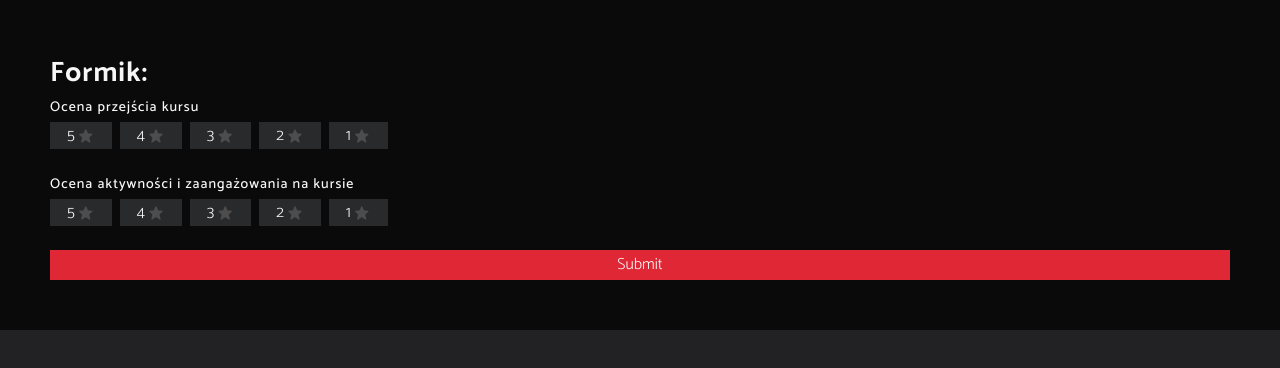
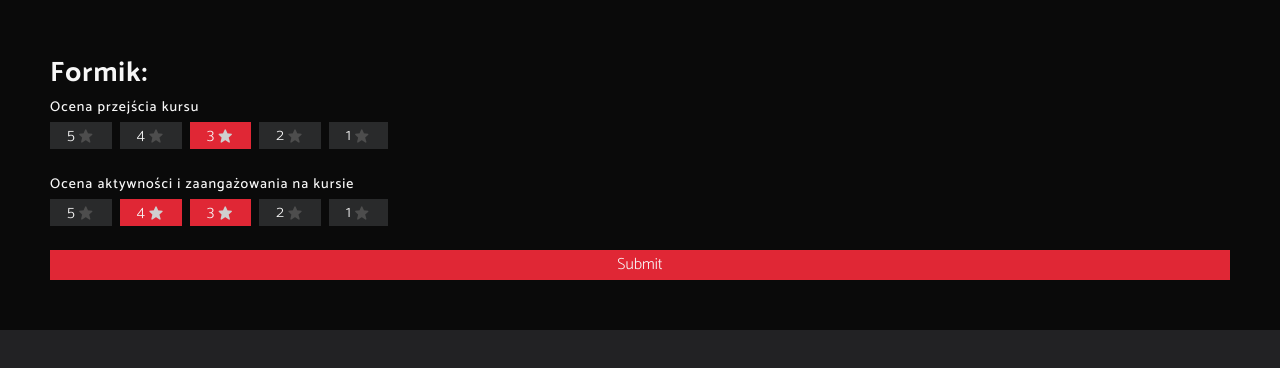
Before and after one commit to airfortech/Head-Hunter-Frontend, a React (Create React App) app: page /form in a window 1280 px wide. Shown: the top 368 px of the page. Built offline with nearby package versions, Linux system fonts and the light colour scheme.

Commit message:
made CheckItem logic

```diff
--- a/src/components/SearchPanel/FormGroup/CheckItem/CheckItem.module.css
+++ b/src/components/SearchPanel/FormGroup/CheckItem/CheckItem.module.css
@@ -2,6 +2,6 @@
   display: flex;
 }
 
-.field {
+.input {
   display: none;
 }
--- a/src/components/SearchPanel/FormGroup/CheckItem/CheckItem.tsx
+++ b/src/components/SearchPanel/FormGroup/CheckItem/CheckItem.tsx
@@ -1,5 +1,4 @@
-import React from "react";
-import { Field } from "formik";
+import { Field, FieldProps } from "formik";
 import { PrimaryButton } from "../../../buttons/PrimaryButton/PrimaryButton";
 import classes from "./CheckItem.module.css";
 
@@ -13,21 +12,30 @@
 export const CheckItem = ({ value, groupName, type, icon }: Props) => {
   return (
     <label className={classes.CheckItem}>
-      <Field
+      <Field type={type} name={groupName} value={value}>
+        {({ field }: FieldProps) => (
+          <>
+            <input
               type={type}
+              placeholder="Email"
               name={groupName}
+              onChange={field.onChange}
+              checked={field.checked}
               value={value}
-        className={classes.field}
+              className={classes.input}
             />
             <PrimaryButton
               type={type}
               size="small"
-        color="secondary"
+              color={field.checked ? "primary" : "secondary"}
               icon={icon}
               reversed
             >
               {value}
             </PrimaryButton>
+          </>
+        )}
+      </Field>
     </label>
   );
 };
--- a/src/components/SearchPanel/SortForm/SortForm.tsx
+++ b/src/components/SearchPanel/SortForm/SortForm.tsx
@@ -5,90 +5,38 @@
 import { FormGroup } from "../FormGroup/FormGroup";
 import { CheckItem } from "../FormGroup/CheckItem/CheckItem";
 
-// interface Props {
-//   field: {
-//     name: string;
-//     value: string;
-//     onChange: React.ChangeEventHandler<HTMLInputElement>;
-//     onBlur: React.ChangeEventHandler<HTMLInputElement>;
-//   };
-//   id: string;
-//   label: string;
-//   className: string;
-// }
-
 export const SortForm = () => {
   return (
     <div className={classes.SortForm}>
       <h1>Formik:</h1>
       <Formik
-        initialValues={{ courseNote: "4", activityNote: "4", checkbox: [] }}
+        initialValues={{
+          courseNote: "3",
+          activityNote: ["3", "4"],
+          checkbox: [],
+        }}
         onSubmit={(values) => console.log(values)}
       >
         <Form className={classes.form}>
           <FormGroup title="Ocena przejścia kursu">
+            {[5, 4, 3, 2, 1].map((item) => (
               <CheckItem
                 type="radio"
                 groupName="courseNote"
-              value="5"
+                value={item.toString()}
                 icon="star"
               />
+            ))}
+          </FormGroup>
+          <FormGroup title="Ocena aktywności i zaangażowania na kursie">
+            {[5, 4, 3, 2, 1].map((item) => (
               <CheckItem
-              type="radio"
-              groupName="courseNote"
-              value="4"
+                type="checkbox"
+                groupName="activityNote"
+                value={item.toString()}
                 icon="star"
               />
-            <CheckItem
-              type="radio"
-              groupName="courseNote"
-              value="3"
-              icon="star"
-            />
-            <CheckItem
-              type="radio"
-              groupName="courseNote"
-              value="2"
-              icon="star"
-            />
-            <CheckItem
-              type="radio"
-              groupName="courseNote"
-              value="1"
-              icon="star"
-            />
-          </FormGroup>
-          <FormGroup title="Ocena aktywności i zaangażowania na kursie">
-            <CheckItem
-              type="radio"
-              groupName="activityNote"
-              value="5"
-              icon="star"
-            />
-            <CheckItem
-              type="radio"
-              groupName="activityNote"
-              value="4"
-              icon="star"
-            />
-            <CheckItem
-              type="radio"
-              groupName="activityNote"
-              value="3"
-              icon="star"
-            />
-            <CheckItem
-              type="radio"
-              groupName="activityNote"
-              value="2"
-              icon="star"
-            />
-            <CheckItem
-              type="radio"
-              groupName="activityNote"
-              value="1"
-              icon="star"
-            />
+            ))}
           </FormGroup>
           <PrimaryButton type="submit">Submit</PrimaryButton>
         </Form>
```
Lines whose indentation alone changed are shown as unchanged.
